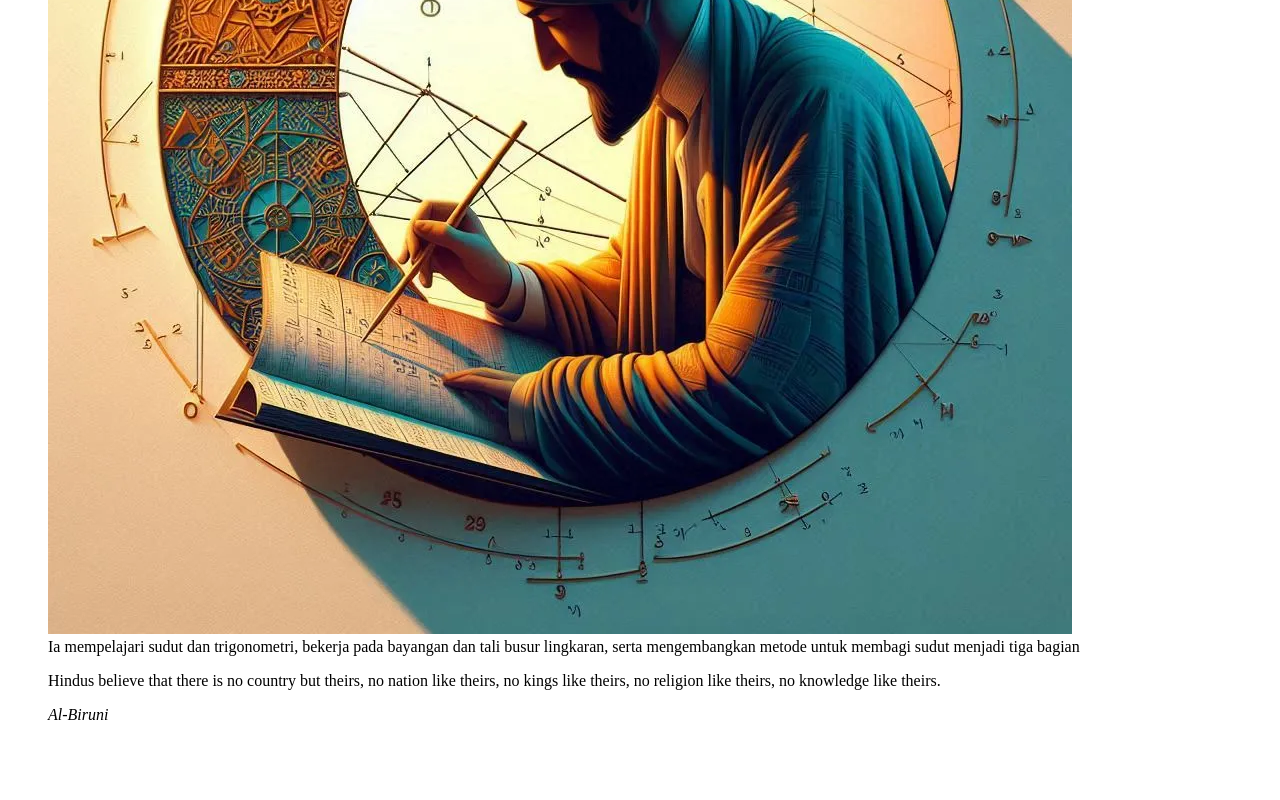
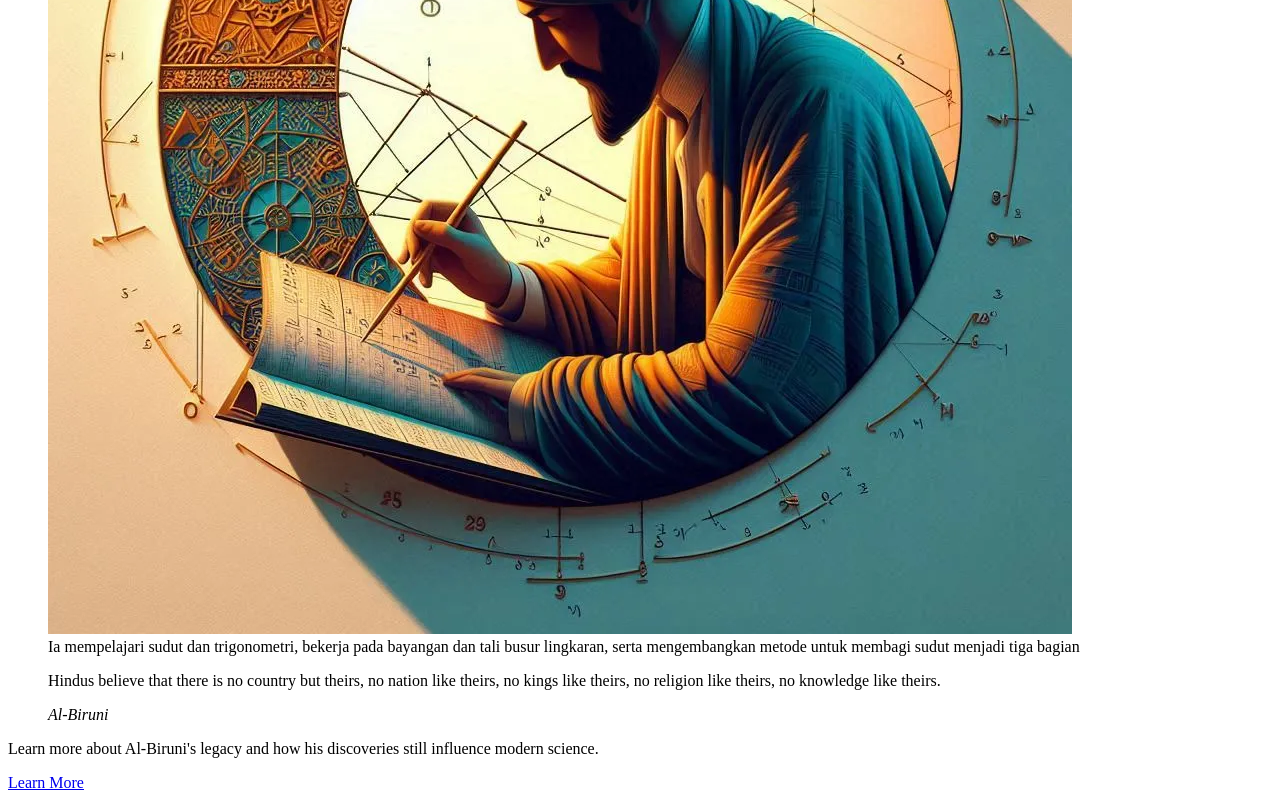
Before and after one commit to irfanifn/al-biruni, a plain HTML site: page index.html in a window 1280 px wide. Shown: the part 4132-4932 px from the top of the page. Before the commit the page ends 4872 px from the top, so only its background shows below. Drawn offline with Linux system fonts and the light colour scheme.

Commit message:
Add cta section

```diff
--- a/index.html
+++ b/index.html
@@ -71,5 +71,14 @@
         <cite>Al-Biruni</cite>
       </blockquote>
     </section>
+    <section class="cta-section">
+      <div class="cta">
+        <p>
+          Learn more about Al-Biruni's legacy and how his discoveries still
+          influence modern science.
+        </p>
+        <a href="#" class="cta-know-more">Learn More</a>
+      </div>
+    </section>
   </body>
 </html>
```
